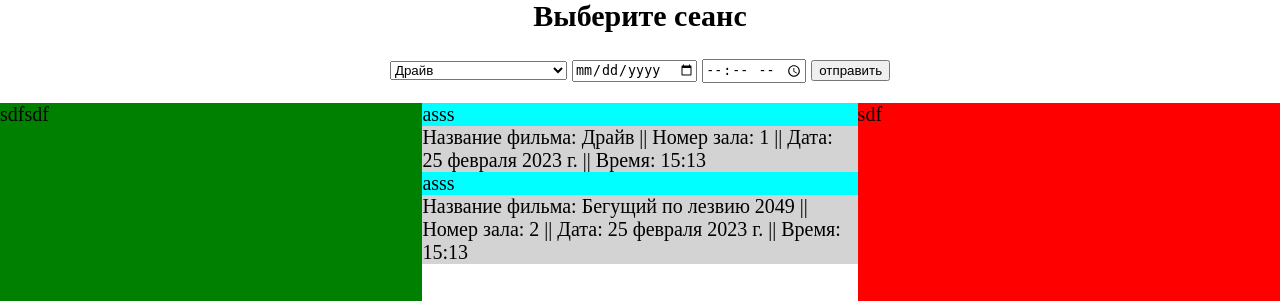
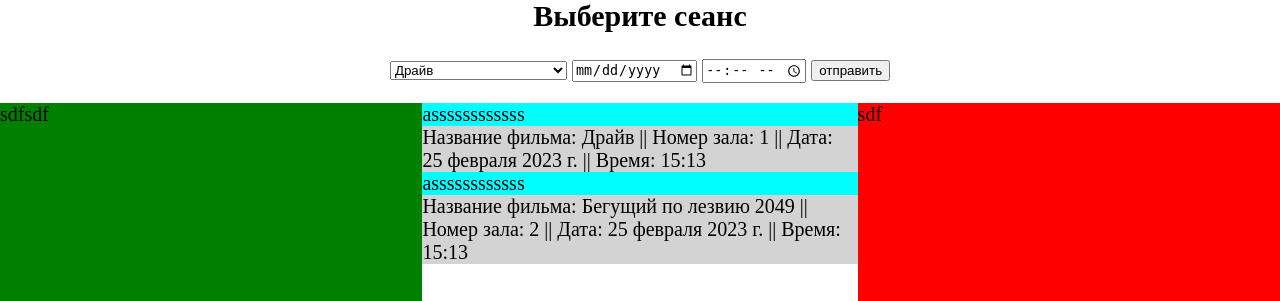
Before and after one commit to STRRRKA/servationCustom, a Django app: page /cinema/ in a window 1280 px wide. Shown: the part 125-426 px from the top of the page. Run offline with Django 4.2, Linux system fonts and the light colour scheme; data comes from the database, SQL or seed files in the repository.

Commit message:
some another ass staff

```diff
--- a/servationCustom/hello/templates/cinema.html
+++ b/servationCustom/hello/templates/cinema.html
@@ -19,7 +19,7 @@
 <div class="sessions">
     {% if check is None %}
         {% for session in sessions %}
-            asss
+            assssssssssss
             <div class="session">Название фильма: {{session.movie.name}} || Номер зала: {{session.hall.id}} || Дата: {{session.date}} || Время: {{session.time}}</div>
         {% endfor %}
     {% else %}
```
